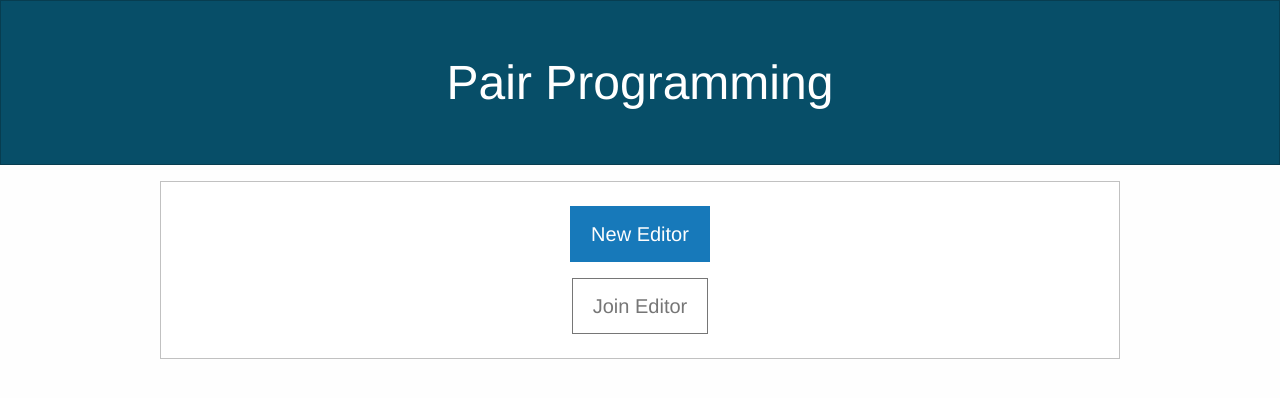
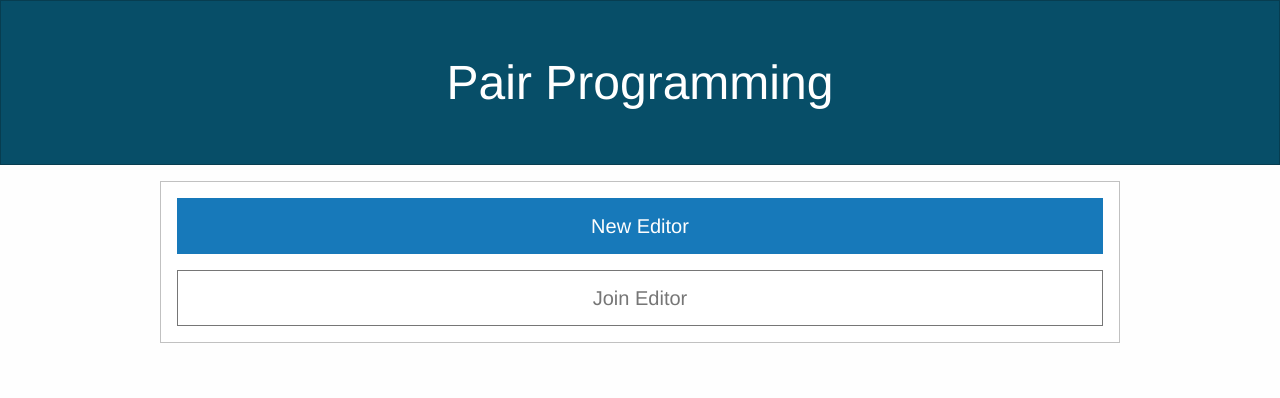
Before and after one commit to EdwinVanRooij/pair-programming-client, a React (Create React App) app: page / in a window 1280 px wide. Shown: the top 398 px of the page. Built offline with nearby package versions, Linux system fonts and the light colour scheme.

Commit message:
style autism proof

```diff
--- a/src/components/Container.jsx
+++ b/src/components/Container.jsx
@@ -1,8 +1,15 @@
 import React from 'react';
 import PagePickContainer from './picker/PagePickContainer';
-import Timeline from './page/timeline/Timeline';
-import Profile from './page/profile/Profile';
+import Editor from './page/editor/Editor';
+import JoinEditor from './page/joineditor/JoinEditor';
 import '../foundation.min.css';
+
+const background_color_title = {
+    backgroundColor: "#074E68",
+};
+const title_style = {
+    color: "white",
+};
 
 function HomeButton(props) {
     return (
@@ -24,21 +31,31 @@ class Container extends React.Component {
             currentScreen: 'pagePicker',
         };
 
-        this.handleTimeline = this.handleTimeline.bind(this);
-        this.handleProfile = this.handleProfile.bind(this);
+        this.handleEditor = this.handleEditor.bind(this);
+        this.handleJoinEditor = this.handleJoinEditor.bind(this);
         this.handleHomeClick = this.handleHomeClick.bind(this);
     }
 
-    handleTimeline() {
-        this.setState({currentScreen: 'timeline'});
+    handleEditor() {
+        this.setState({currentScreen: 'editor'});
     }
 
-    handleProfile() {
-        this.setState({currentScreen: 'profile'});
+    handleJoinEditor() {
+        this.setState({currentScreen: 'joinEditor'});
     }
 
     handleHomeClick() {
         this.setState({currentScreen: 'pagePicker'});
+    }
+
+    renderTitle() {
+        return (
+            <div>
+                <div className="callout large" style={background_color_title}>
+                    <h1 style={title_style}>Pair Programming</h1>
+                </div>
+            </div>
+        )
     }
 
     render() {
@@ -46,23 +63,26 @@ class Container extends React.Component {
             case 'pagePicker': {
                 return (
                     <div>
-                        <PagePickContainer onTimelineClick={() => this.handleTimeline()}
-                                           onProfileClick={() => this.handleProfile()}/>
+                        {this.renderTitle()}
+                        <PagePickContainer onEditorClick={() => this.handleEditor()}
+                                           onJoinEditorClick={() => this.handleJoinEditor()}/>
                     </div>
                 );
             }
-            case 'timeline': {
+            case 'editor': {
                 return (
                     <div>
-                        <Timeline accountId="21"/>
+                        {this.renderTitle()}
+                        <Editor/>
                         <HomeButton className="home-button" onClick={() => this.handleHomeClick()}/>
                     </div>
                 );
             }
-            case 'profile': {
+            case 'joinEditor': {
                 return (
                     <div>
-                        <Profile accountId="21"/>
+                        {this.renderTitle()}
+                        <JoinEditor/>
                         <HomeButton className="home-button" onClick={() => this.handleHomeClick()}/>
                     </div>
                 );
--- a/src/components/page/profile/Profile.jsx
+++ b/src/components/page/editor/Editor.jsx
@@ -1,15 +1,13 @@
 import React from 'react';
 
-
-class Profile extends React.Component {
-
+class Editor extends React.Component {
     render() {
         return (
             <div>
-                Profile page.
+                Editor page
             </div>
         );
     }
 }
 
-export default Profile;
+export default Editor;
--- a/src/components/page/timeline/Timeline.jsx
+++ b/src/components/page/joineditor/JoinEditor.jsx
@@ -1,13 +1,15 @@
 import React from 'react';
 
-class Timeline extends React.Component {
+
+class JoinEditor extends React.Component {
+
     render() {
         return (
             <div>
-                Timeline page.
+                Join Editor page
             </div>
         );
     }
 }
 
-export default Timeline;
+export default JoinEditor;
--- a/src/components/picker/PagePickContainer.jsx
+++ b/src/components/picker/PagePickContainer.jsx
@@ -2,12 +2,6 @@ import React from 'react';
 
 import '../../foundation.min.css';
 
-const background_color_title = {
-    backgroundColor: "#074E68",
-};
-const title_style = {
-    color: "white",
-};
 
 const row_item_style = {
     maxWidth: "60rem",
@@ -15,8 +9,20 @@ const row_item_style = {
     marginLeft: "auto",
 };
 
-const button_style = {
-    margin: "0.5rem",
+const button_style_bottom = {
+    marginBottom: 0,
+};
+
+const li_style = {
+    margin: 0,
+    padding: 0,
+};
+
+const ul_style = {
+    listStyle: "none",
+    margin: 0,
+    padding: 0,
+    fontSize: 0,
 };
 
 class PagePickContainer extends React.Component {
@@ -24,16 +30,11 @@ class PagePickContainer extends React.Component {
     render() {
         return (
             <div>
-                <div>
-                    <div className="callout large" style={background_color_title}>
-                        <h1 style={title_style}>Pair Programming</h1>
-                    </div>
-                </div>
-                <div className="row align-center" style={row_item_style}>
-                    <ul className="callout no-bullet small-12 column text-center">
-                        <li>
-                            <button style={button_style} className="button large primary large-centered"
-                                    onClick={this.props.onClickNewEditor}>
+                <div style={row_item_style} className="callout small-12 column text-center">
+                    <ul style={ul_style}>
+                        <li style={li_style}>
+                            <button className="button large primary large-centered expanded"
+                                    onClick={this.props.onEditorClick}>
                                 New Editor
                             </button>
 
@@ -42,8 +43,9 @@ class PagePickContainer extends React.Component {
                             {/*subtitle={"View your timeline"}/>*/}
                         </li>
                         <li>
-                            <button style={button_style} className="button hollow large secondary large-centered"
-                                    onClick={this.props.onClickJoinEditor}>
+                            <button style={button_style_bottom}
+                                    className="button hollow large secondary large-centered expanded"
+                                    onClick={this.props.onJoinEditorClick}>
                                 Join Editor
                             </button>
                             {/*<PagePickItem class="page-pick-item" onClick={() => this.props.onProfileClick()}*/}
```
Also changed, not shown: src/components/picker/PagePickItem.jsx (deleted, +0 -27 lines).
